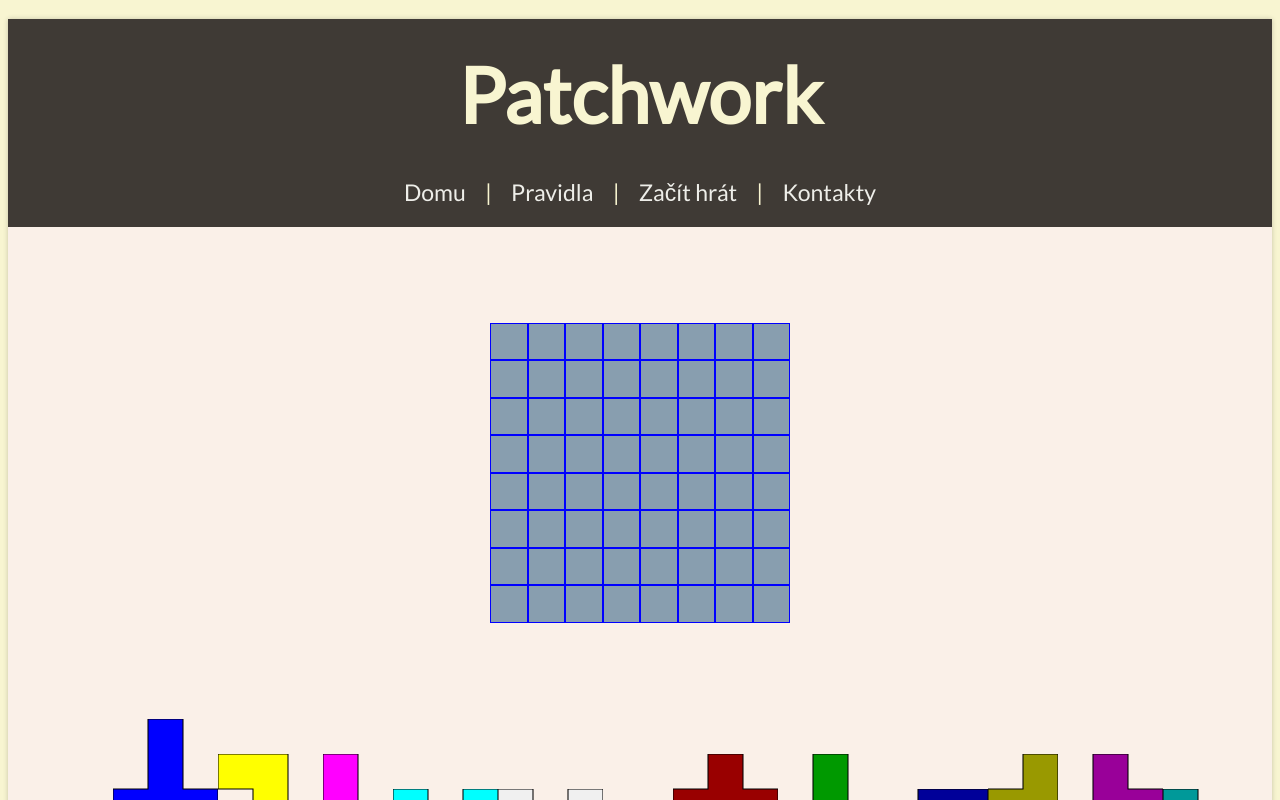
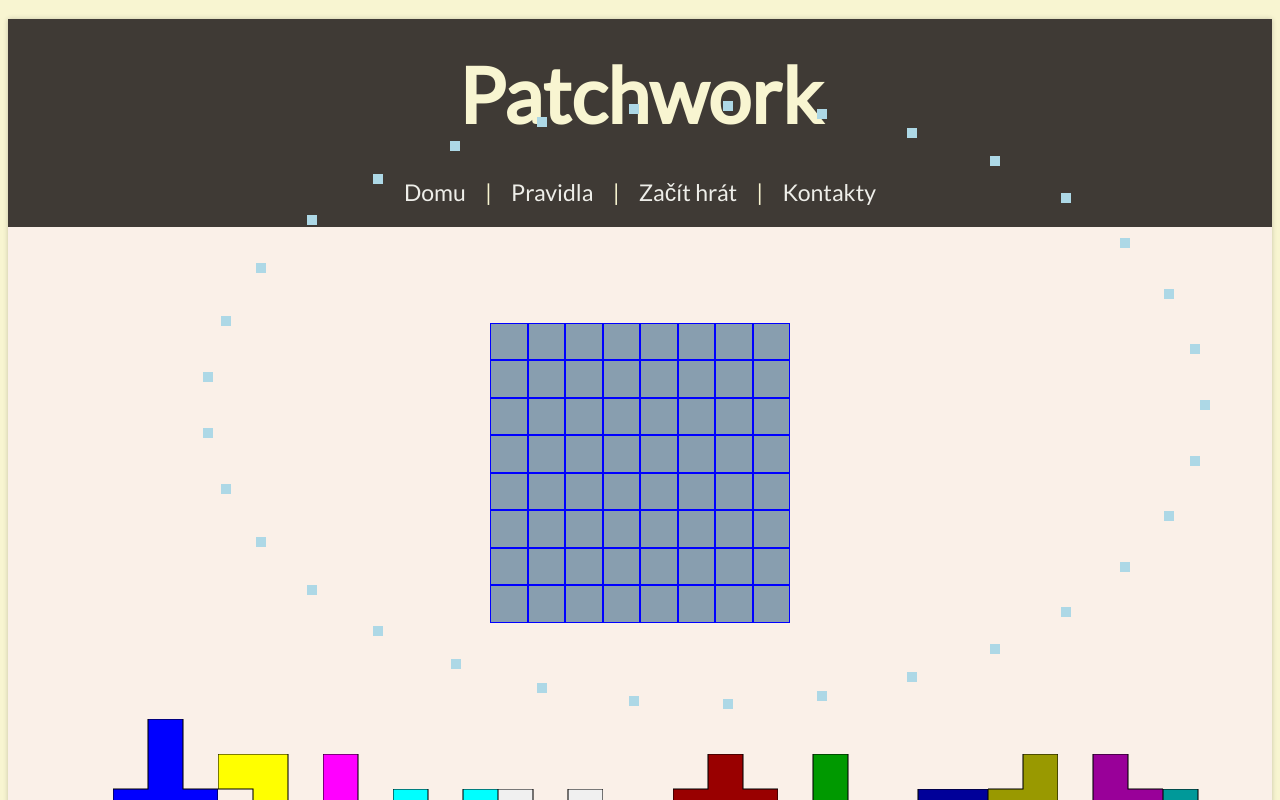
Before and after one commit to LucieDuskova/Patchwork, a React (Vite) app: page /hra in a window 1280 px wide. Shown: the top 800 px of the page. Built offline with nearby package versions, Linux system fonts and the light colour scheme.

Commit message:
látky na ovál - neúspěšné

```diff
--- a/src/components/Patch/index.jsx
+++ b/src/components/Patch/index.jsx
@@ -3,12 +3,46 @@ import * as React from 'react';
 import { motion } from 'framer-motion';
 import { Patchs } from '../Patchs';
 
-export const Patch = () => (
+export const Patch = () => {
+  function distributePointsOnEllipse(a, b, numPoints) {
+    const points = [];
+
+    for (let i = 0; i < numPoints; i++) {
+      const theta = (2 * Math.PI * i) / numPoints;
+      const x = a * Math.cos(theta);
+      const y = b * Math.sin(theta);
+      points.push([parseInt(x), parseInt(y)]);
+    }
+
+    return points;
+  }
+
+  // Example usage:
+  const a = 500; // šířka oválu
+  const b = 300; // výška oválu
+  const x = 700; // pozice zleva
+  const y = 400; // pozice ze shora
+  const numPoints = 33;
+
+  const points = distributePointsOnEllipse(a, b, numPoints);
+  /*
+  const arrayPositionPush = () => {
+    points.map((p) => (
+      {positionArray.push(p)}
+    ));
+  };*/
+  {
+    console.log(points);
+    console.log('point 0: ' + points[0]);
+    console.log('point 1: ' + points[1]);
+  }
+  return (
     <>
       {Patchs.map((patch) => (
         <motion.svg
           key={patch.id}
           xmlns="http://www.w3.org/2000/svg"
+          style={{ top: `${y} px`, left: `${x}px` }}
           drag
           dragMomentum={false}
           viewBox={patch.viewBox}
@@ -24,5 +58,19 @@ export const Patch = () => (
           </g>
         </motion.svg>
       ))}
+
+      {points.map((p) => (
+        <div
+          style={{
+            width: '10px',
+            height: '10px',
+            backgroundColor: 'lightblue',
+            position: 'absolute',
+            top: `${y + p[1]}px`,
+            left: `${x + p[0]}px`,
+          }}
+        ></div>
+      ))}
     </>
   );
+};
```
Also changed, not shown: src/components/Players/index.jsx (+11 -0 lines). Lines whose indentation alone changed are shown as unchanged.
